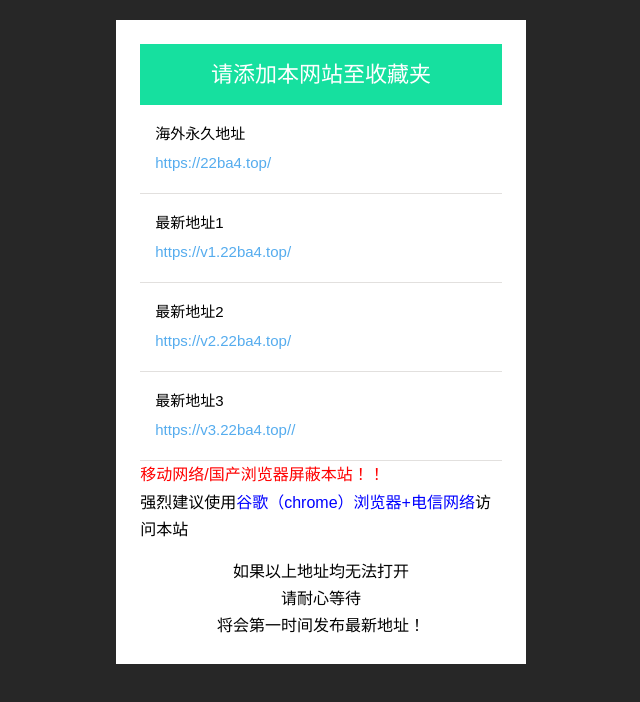
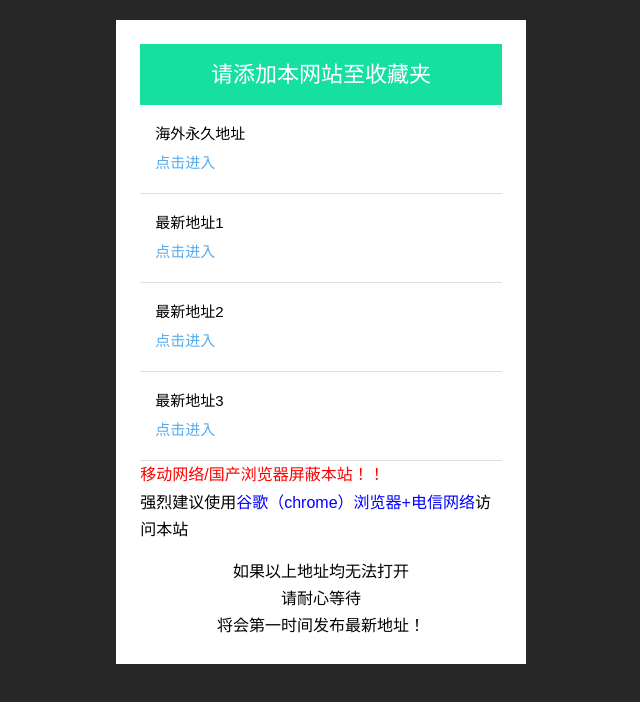
Before and after one commit to 22wa/22ba4, a plain HTML site: page index.html in a window 1280 px wide. Shown: the part 196-898 px from the top of the page, without its empty margins (319-959 px from the left). Drawn offline with Linux system fonts and the light colour scheme.

Commit message:
Update index.html

```diff
--- a/index.html
+++ b/index.html
@@ -329,22 +329,22 @@ p.footer a:hover {
 					<ul>
 						<li>
 							海外永久地址
-							<a href="https://22ba4.top/" target="_blank"><i>https://22ba4.top/</i></a>
+							<a href="https://22ba2.top/" target="_blank"><i>点击进入</i></a>
 					       </li>
 
 						<li>
 							最新地址1
-							<a href="https://v1.22ba4.top/" target="_blank"><i>https://v1.22ba4.top/</i></a>
+							<a href="https://v1.22ba2.top/" target="_blank"><i>点击进入</i></a>
 					       </li>
 
 						<li>
 							最新地址2
-							<a href="https://v2.22ba4.top/" target="_blank"><i>https://v2.22ba4.top/</i></a>
+							<a href="https://v2.22ba2.top/" target="_blank"><i>点击进入</i></a>
 					       </li>
 
 						<li>
 							最新地址3
-							<a href="https://v3.22ba4.top/" target="_blank"><i>https://v3.22ba4.top//</i></a>
+							<a href="https://v3.22ba2.top/" target="_blank"><i>点击进入</i></a>
 					       </li>
 
 
```
